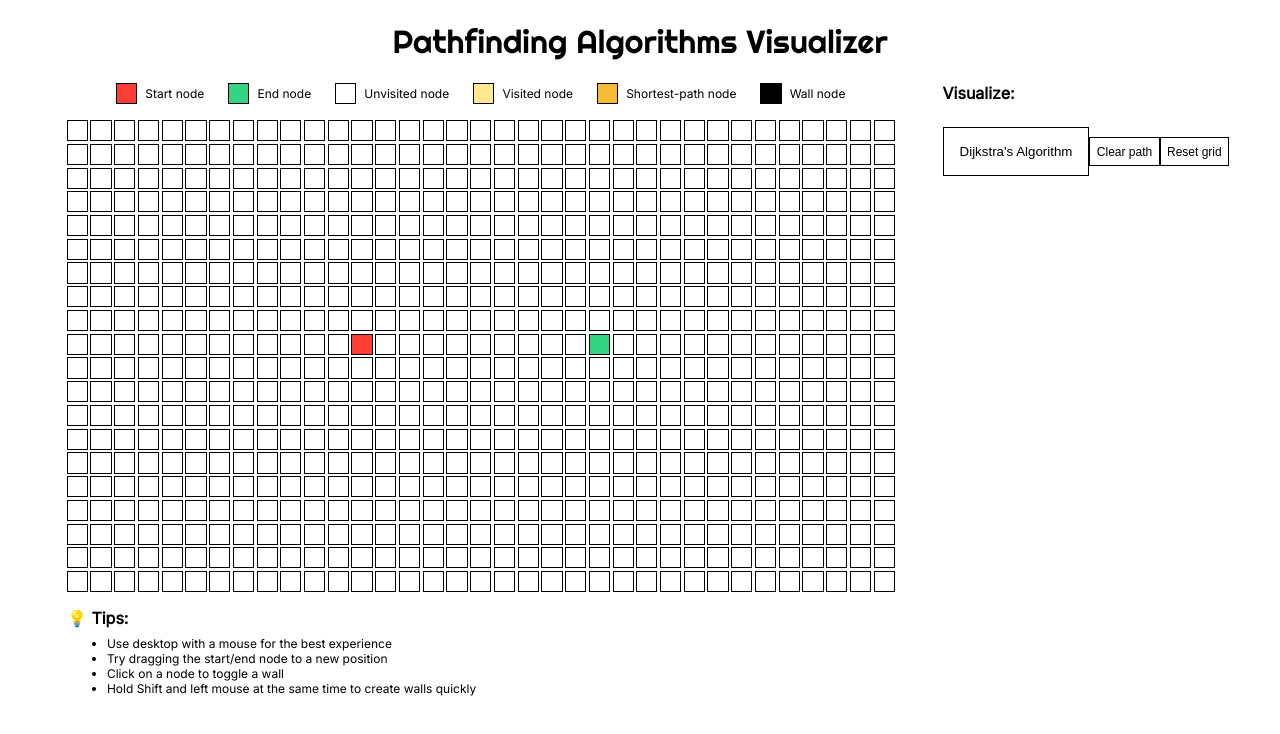
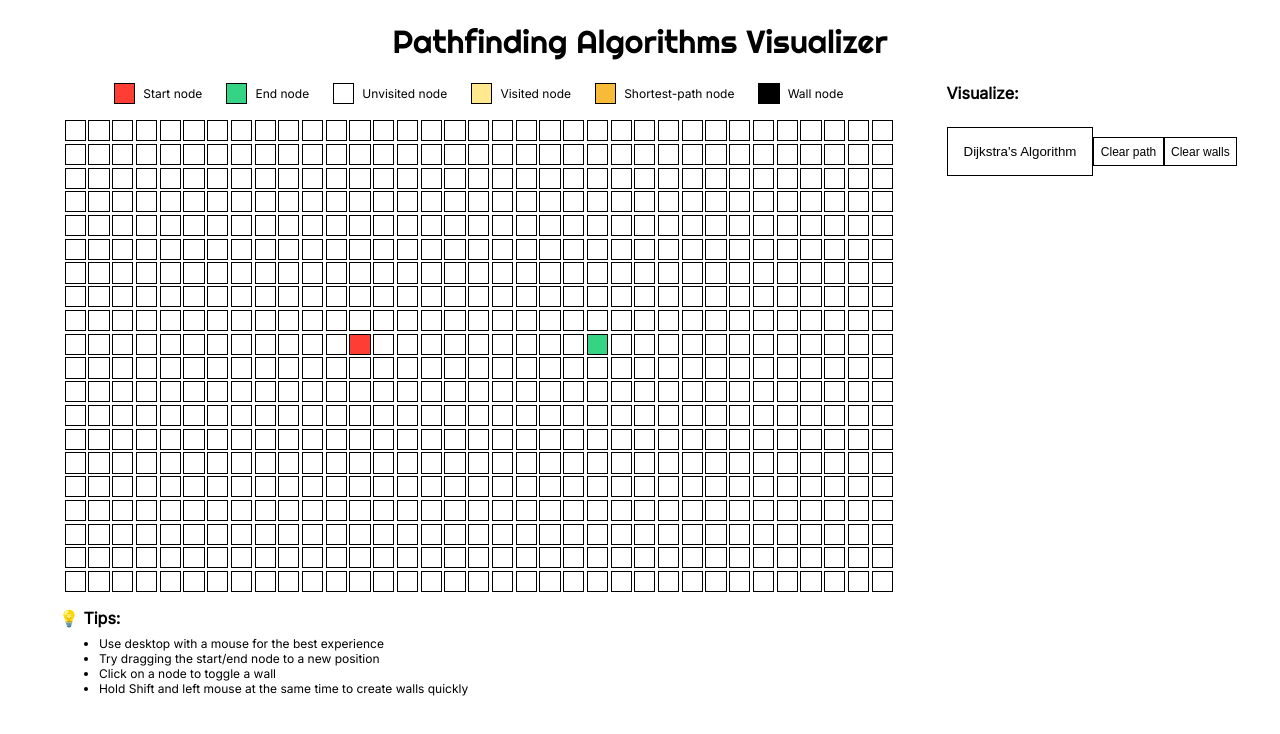
Before and after one commit to sonngdev/algorithms-visualizer, a React (Vite) app in the folder react-vite/: page / in a window 1280 px wide. Shown: the top 734 px of the page. Built offline with nearby package versions, Linux system fonts and the light colour scheme.

Commit message:
feat: Change button label to Clear walls

```diff
--- a/react-vite/src/App.tsx
+++ b/react-vite/src/App.tsx
@@ -297,7 +297,7 @@ function App() {
             className="action minor"
             onClick={resetNodeStates}
           >
-            Reset grid
+            Clear walls
           </button>
         </div>
       </div>
```
